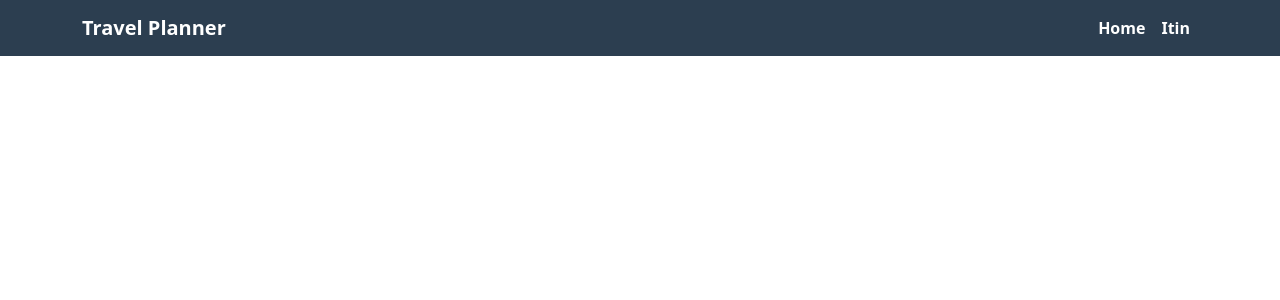
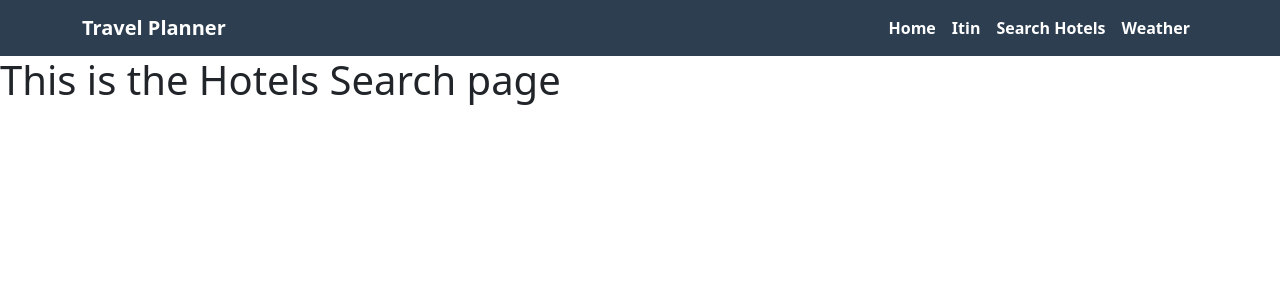
Before and after one commit to Srivashinie/Travel-Planner, a React (Create React App) app in the folder client/: page /search in a window 1280 px wide. Shown: the top 300 px of the page. Built offline with nearby package versions, Linux system fonts and the light colour scheme.

Commit message:
Adding weather and hotels page

```diff
--- a/client/src/App.js
+++ b/client/src/App.js
@@ -2,6 +2,8 @@ import React from "react";
 import { BrowserRouter as Router, Routes, Route } from "react-router-dom";
 import Home from "./pages/Home";
 import Itin from "./pages/Itin";
+import Weather from "./pages/Weather";
+import Search from "./pages/Search";
 import Header from "./components/Header";
 
 export default function App() {
@@ -10,7 +12,9 @@ export default function App() {
       <Header />
       <Routes>
         <Route exact path="/" element={<Home />} />
-        <Route path="/Itin" element={<Itin />} />
+        <Route path="/itin" element={<Itin />} />
+        <Route path="/weather" element={<Weather />} />
+        <Route path="/search" element={<Search />} />
       </Routes>
     </Router>
   );
--- a/client/src/components/Header.js
+++ b/client/src/components/Header.js
@@ -36,6 +36,24 @@ const Header = () => {
             >
               Itin
             </Nav.Link>
+
+            <Nav.Link
+              as={Link}
+              to="/search"
+              className="nav-link"
+              style={{ color: "white", fontWeight: "bold" }}
+            >
+              Search Hotels
+            </Nav.Link>
+
+            <Nav.Link
+              as={Link}
+              to="/weather"
+              className="nav-link"
+              style={{ color: "white", fontWeight: "bold" }}
+            >
+              Weather
+            </Nav.Link>
           </Nav>
         </Navbar.Collapse>
       </Container>
--- /dev/null
+++ b/client/src/pages/Search.js
@@ -0,0 +1,11 @@
+import React from "react";
+
+const Search = () => {
+  return (
+    <div>
+      <h1>This is the Hotels Search page</h1>
+    </div>
+  );
+};
+
+export default Search;
--- /dev/null
+++ b/client/src/pages/Weather.js
@@ -0,0 +1,11 @@
+import React from "react";
+
+const Weather = () => {
+  return (
+    <div>
+      <h1>This is the Weather Search page</h1>
+    </div>
+  );
+};
+
+export default Weather;
```
